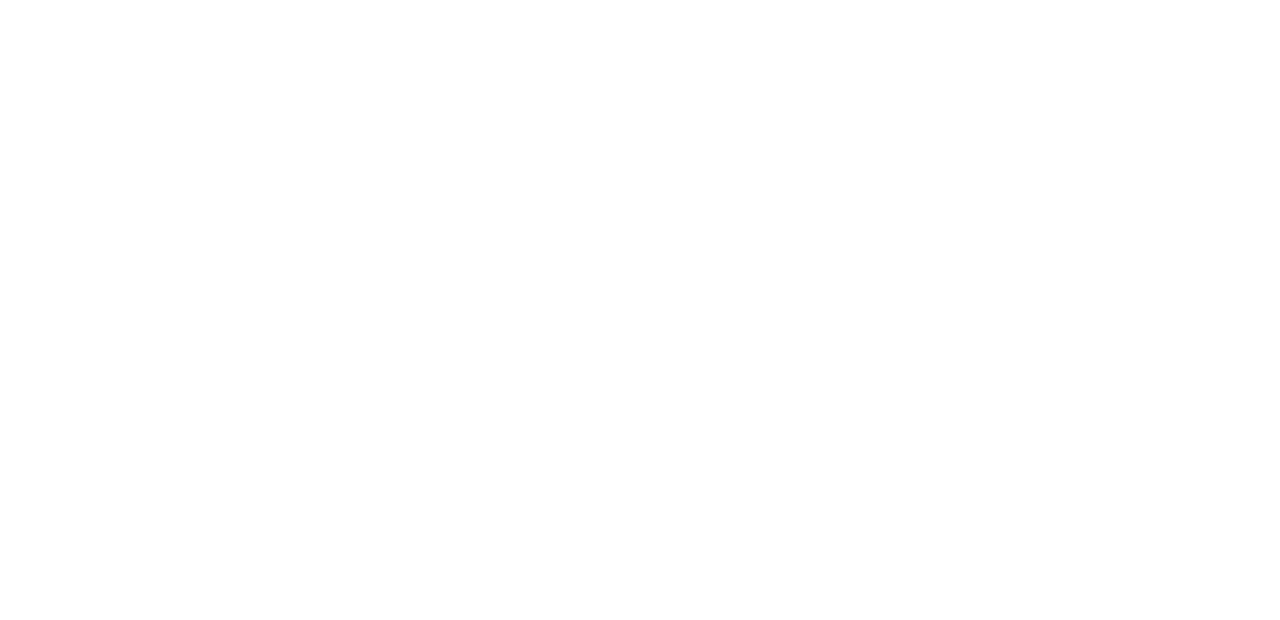
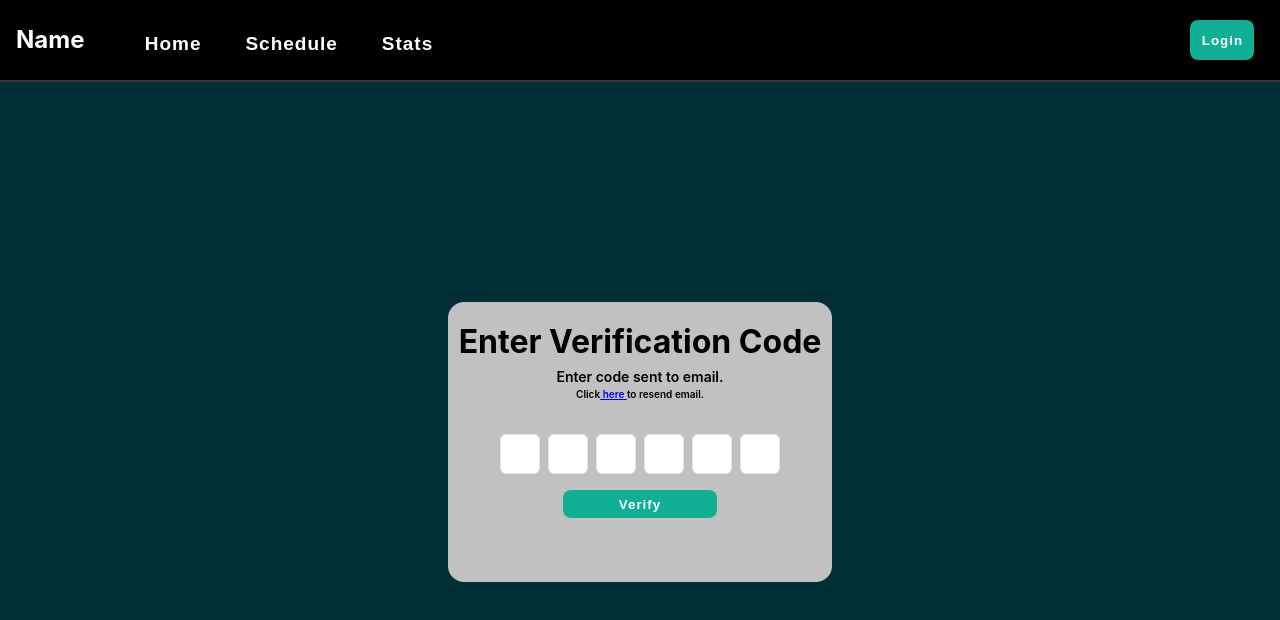
Before and after one commit to TheBigTig24/fantasy, a React (Vite) app in the folder client/: page /verification in a window 1280 px wide. Before the commit this address had no page. Shown: the top 620 px of the page. Built offline with nearby package versions, Linux system fonts and the light colour scheme; no server answers.

Commit message:
added verification page, and logic and createaccount logic

```diff
--- a/client/src/main.jsx
+++ b/client/src/main.jsx
@@ -8,6 +8,7 @@ import Home from './pages/Home'
 import Login from './pages/Login'
 import CreateAcc from './pages/CreateAcc'
 import Schedule from './pages/Schedule'
+import Verification from './pages/Verification';
 
 ReactDOM.createRoot(document.getElementById('root')).render(
   <React.StrictMode>
@@ -17,7 +18,8 @@ ReactDOM.createRoot(document.getElementById('root')).render(
         <Route path='/home' element={ <Home/> } />
         <Route path='/login' element={ <Login/> } />
         <Route path='/createAcc' element={ <CreateAcc/> } />
-        <Route path='/schedule' element={ <Schedule/>} />
+        <Route path='/schedule' element={ <Schedule/> } />
+        <Route path='/verification' element={ <Verification/> } />
       </Routes>
     </BrowserRouter>
   </React.StrictMode>,
--- a/client/src/pages/CreateAcc.tsx
+++ b/client/src/pages/CreateAcc.tsx
@@ -1,7 +1,7 @@
-import NavBar from "../components/navbar"
-import '../styles/createAcc.css'
-import React, { useState, useEffect } from 'react'
-import { useNavigate } from 'react-router-dom'
+import NavBar from "../components/navbar";
+import '../styles/createAcc.css';
+import React, { useState, useEffect } from 'react';
+import { useNavigate } from 'react-router-dom';
 
 
 const CreateAcc = () => {
@@ -47,9 +47,9 @@ const CreateAcc = () => {
                         }
                     }).then((res) => {
                         if (res) {
-                            navigate('/home');
+                            localStorage.setItem('userId', res.userId);
+                            navigate('/verification');
                         } else {
-                            alert()
                             errMsg.innerHTML = "Incorrect username or password.";
                         }
                     }).catch((error) => {
--- a/client/src/pages/Verification.tsx
+++ b/client/src/pages/Verification.tsx
@@ -1,5 +1,162 @@
+import NavBar from "../components/navbar";
+import React, { useState, useEffect, useRef } from 'react';
+import '../styles/verification.css';
+import { useNavigate } from "react-router-dom";
+
 const Verification = () => {
 
+    const navigate = useNavigate();
+
+    const [boxes, setBoxes] = useState<(string | null)[]>(Array(6).fill(""));
+    const inputRefs = useRef<(HTMLInputElement | null)[]>([])
+    const [isComplete, setIsComplete] = useState<boolean>(false);
+
+    const [userId, setUserId] = useState<string | null>("");
+    const [email, setEmail] = useState<string | null>("");
+
+    useEffect(() => {
+        if (inputRefs.current[0]) {
+          inputRefs.current[0].focus();
+        }
+
+        setUserId(localStorage.getItem('userId'));
+
+        try {
+            const uri = "http://localhost:8080/api/v1/users/emailOnly?id=" + localStorage.getItem('userId');
+            fetch(uri, {
+                method: 'GET',
+                mode: 'cors',
+                headers: {
+                    'Content-Type': 'application/json'
+                }
+            }).then((res) => {
+                if (res.status == 200) {
+                    return res.json();
+                } else {
+                    console.error("Couldn't retrieve userId");
+                }
+            }).then((res) => {
+                setEmail(res.email);
+            }).catch((error) => {
+                console.error(error);
+            });
+        } catch (e) {
+            console.error(e);
+        }
+
+    }, []);
+
+    const handleTyping = (e: React.ChangeEvent<HTMLInputElement>, index: number) => {
+        const value: string = e.target.value;
+        const newBoxes: (string | null)[] = [...boxes];
+        newBoxes[index] = value;
+        setBoxes(newBoxes);
+
+        if (value && index < 5) {
+            inputRefs.current[index + 1]?.focus();
+        } else {
+            setIsComplete(true);
+        }
+    };
+
+    const handleBackspace = (e: React.KeyboardEvent, index: number) => {
+        if (e.key === "Backspace") {
+            const newBoxes = [...boxes];
+
+            if (boxes[index]) {
+                newBoxes[index] = "";
+                setBoxes(newBoxes);
+            } else if (index > 0) {
+                newBoxes[index - 1] = "";
+                setBoxes(newBoxes);
+                inputRefs.current[index - 1]?.focus();
+            }
+        }
+    };
+
+    useEffect(() => {
+        if (isComplete) {
+            const verify: string = boxes.join("");
+
+            try {
+                const uri: string = "http://localhost:8080/api/v1/auth/verify";
+                const reqJson = {"email": email, "verificationCode": verify};
+
+                fetch(uri, {
+                    method: 'POST',
+                    mode: 'cors',
+                    headers: {
+                        'Content-Type': 'application/json'
+                    },
+                    body: JSON.stringify(reqJson)
+                }).then((res) => {
+                    if (res.status == 200) {
+                        return res.json();
+                    } else {
+                        console.error("Couldn't verify account.");
+                    }
+                }).then((res) => {
+                    alert("Your account has been successfully verified!");
+                    navigate('/login');
+                })
+            } catch (e) {
+                console.error(e);
+            }
+        }
+    }, [isComplete]);
+
+    const resendEmail = () => {
+        try {
+            const splitEmail: string[] | undefined = email?.split("@");
+            if (!splitEmail) {
+                console.error("No email present.");
+                return;
+            }
+            const formatEmail: string = splitEmail[0] + "%40" + splitEmail[1];
+            const uri: string = "http://localhost:8080/api/v1/auth/resend?email=" + formatEmail;
+            console.log(uri);
+            fetch(uri, {
+                method: 'POST',
+                mode: 'cors'
+            }).then((res) => {
+                if (res.status == 200) {
+                    return res.json();
+                } else {
+                    console.error("Couldn't resend email.");
+                }
+            }).then((res) => {
+                alert(`Email has been resent to ${email}`);
+            })
+        } catch (e) {
+            console.error(e);
+        }
+    };
+
+    return (<>
+        <NavBar />
+        <div id="verification-container">
+            <div id="verification-box">
+                <h1>Enter Verification Code</h1>
+                <p>Enter code sent to email.</p>
+                <p id="resend-email">Click<a onClick={resendEmail}> here </a>to resend email.</p>
+                <div id="input-verification">
+                    {boxes.map((_, index) => {
+                        return <input
+                            key={index}
+                            ref={(el) => (inputRefs.current[index] = el)}
+                            type="text"
+                            inputMode="numeric"
+                            maxLength={1}
+                            className="char-box"
+                            onChange={(e) => handleTyping(e, index)}
+                            onKeyDown={(e) => handleBackspace(e, index)}
+                        ></input>
+                    })}
+                </div>
+                <button id="verify-btn">Verify</button>
+            </div>
+        </div>
+    </>)
 };
 
 export default Verification;
--- a/client/src/styles/index.css
+++ b/client/src/styles/index.css
@@ -9,6 +9,10 @@
   text-rendering: optimizeLegibility;
   -webkit-font-smoothing: antialiased;
   -moz-osx-font-smoothing: grayscale;
+}
+
+::-webkit-scrollbar {
+  display: none;
 }
 
 * {
--- /dev/null
+++ b/client/src/styles/verification.css
@@ -0,0 +1,82 @@
+#verification-container {
+    width: 100vw;
+    height: 90vh;
+    background-color: #013034;
+    margin: 0;
+    padding: 0;
+    display: flex;
+    justify-content: center;
+    align-items: center;
+}
+
+#verification-box {
+    width: 30vw;
+    height: 35vh;
+    background-color: rgb(193, 193, 193);
+    border-radius: 1rem;
+    display: flex;
+    flex-direction: column;
+    align-items: center;
+}
+
+#verification-box h1 {
+    margin-top: 1rem;
+    color: black;
+}
+
+#verification-box p {
+    color: black;
+}
+
+#resend-email {
+    font-size: x-small;
+}
+
+#resend-email a {
+    text-decoration: underline;
+    color: blue;
+    cursor: pointer;
+}
+
+#input-verification {
+    display: flex;
+    gap: 8px;
+    justify-content: center;
+    margin-top: 2rem;
+    color: black;
+}
+
+#hidden-input {
+    position: absolute;
+    opacity: 0;
+    width: 100%;
+    height: 100%;
+    top: 0;
+    left: 0;
+    cursor: text;
+}
+
+.char-box {
+    width: 40px; /* Adjust as needed */
+    height: 40px; /* Adjust as needed */
+    border: 1px solid #e2e8f0; /* Tailwind's gray-200 */
+    border-radius: 0.375rem; /* Tailwind's rounded-md */
+    text-align: center;
+    font-size: 1.25rem; /* Tailwind's text-xl */
+    line-height: 2.5rem; /* Make sure the text is vertically centered */
+    padding: 0;
+    box-sizing: border-box; /* Ensure padding doesn't affect dimensions */
+    background-color: white; /* Ensure boxes are white */
+}
+
+#verify-btn {
+    width: 40%;
+    height: 10%;
+    margin: 1rem auto;
+}
+
+#verify-btn:hover {
+    background-color: #064339;
+    transform: scale(1.05);
+    transition: all 100ms ease-in;
+}
```
